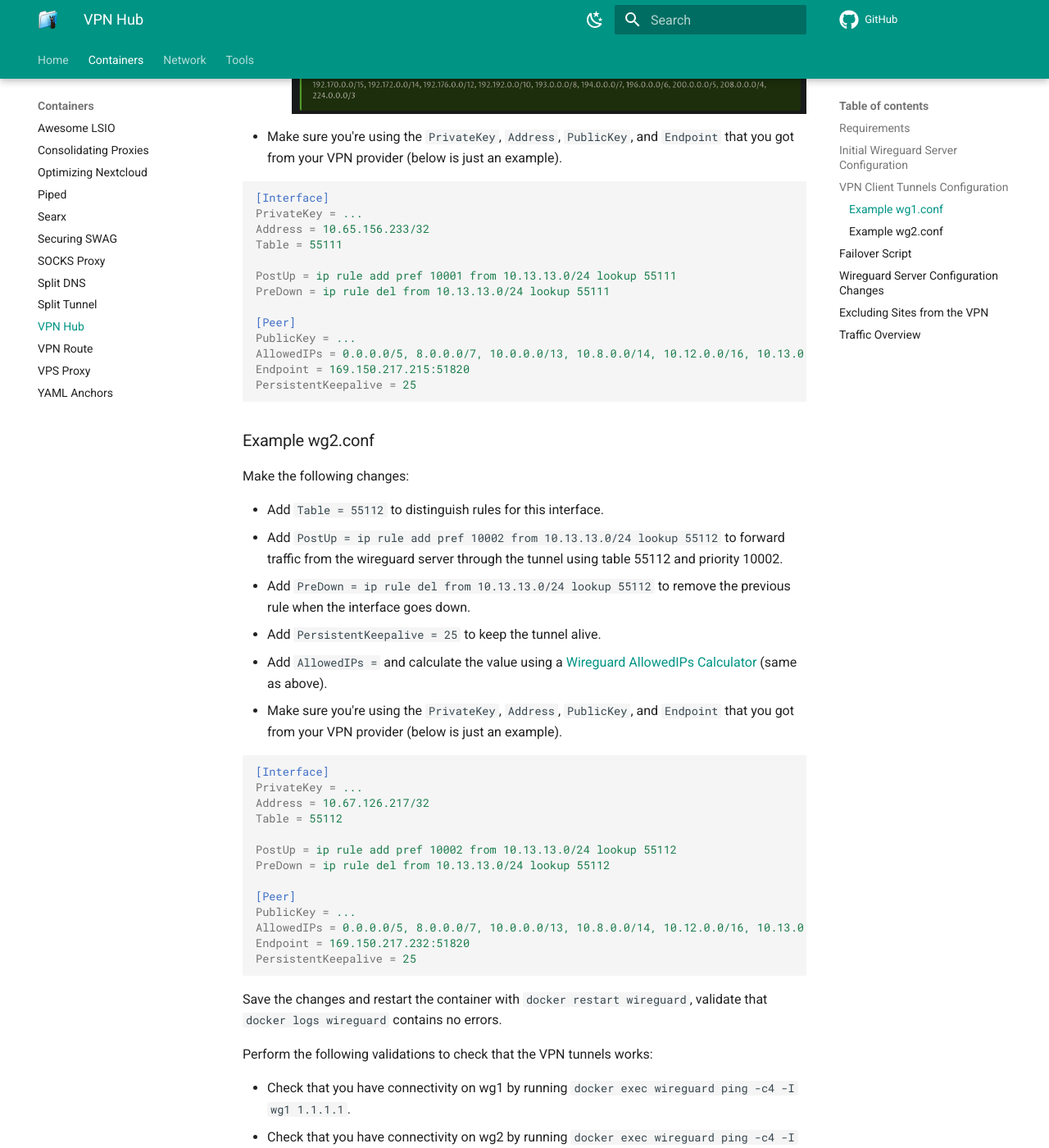
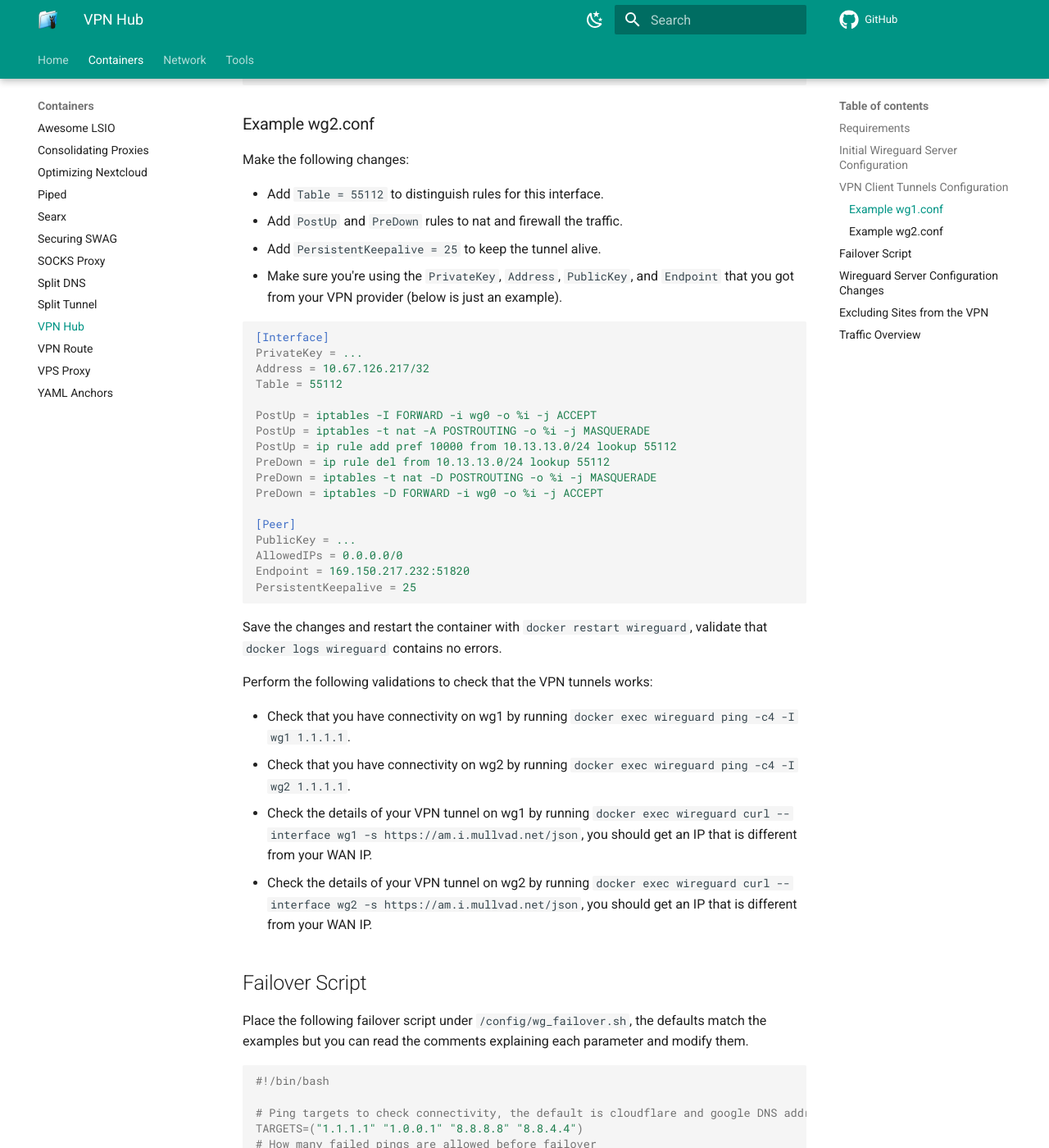
Before and after one commit to quietsy/advanced-configurations, an MkDocs documentation site: the page built from docs/hub.md, in a window 1280 px wide and 1400 px high, scrolled down 2208 px. Shown: the whole window at 82% size. Built offline with MkDocs 1.6.1 and Material for MkDocs 9.7.7, drawn with Linux system fonts in a browser that asks for light colours; comment, search, counter and statistics services are not loaded; some of the changed text lies outside the part shown.

Commit message:
Update hub

````diff
--- a/docs/hub.md
+++ b/docs/hub.md
@@ -50,15 +50,9 @@
 Make the following changes:
 
 - Add `Table = 55111` to distinguish rules for this interface.
-- Add `PostUp = ip rule add pref 10001 from 10.13.13.0/24 lookup 55111` to forward traffic from the wireguard server through the tunnel using table 55111 and priority 10001.
-- Add `PreDown = ip rule del from 10.13.13.0/24 lookup 55111` to remove the previous rule when the interface goes down.
+- Add `PostUp` and `PreDown` rules to nat and firewall the traffic.
 - Add `PersistentKeepalive = 25` to keep the tunnel alive.
-- Add `AllowedIPs = ` and calculate the value using a [Wireguard AllowedIPs Calculator](https://www.procustodibus.com/blog/2021/03/wireguard-allowedips-calculator/).
-  - Write `0.0.0.0/0` in the `Allowed IPs` field.
-  - Write your LAN subnet and Wireguard server subnet in the `Disallowed IPs` field, for example: `192.168.0.0/24, 10.13.13.0/24`, make sure it doesn't include the VPN interface address (`10.65.156.233` in the example below).
-  ![Hub2](images/hub2.png)
 - Make sure you're using the `PrivateKey`, `Address`, `PublicKey`, and `Endpoint` that you got from your VPN provider (below is just an example).
-
 
 ```ini
 [Interface]
@@ -66,12 +60,16 @@
 Address = 10.65.156.233/32
 Table = 55111
 
-PostUp = ip rule add pref 10001 from 10.13.13.0/24 lookup 55111
+PostUp = iptables -I FORWARD -i wg0 -o %i -j ACCEPT
+PostUp = iptables -t nat -A POSTROUTING -o %i -j MASQUERADE
+PostUp = ip rule add pref 10000 from 10.13.13.0/24 lookup 55111
 PreDown = ip rule del from 10.13.13.0/24 lookup 55111
+PreDown = iptables -t nat -D POSTROUTING -o %i -j MASQUERADE
+PreDown = iptables -D FORWARD -i wg0 -o %i -j ACCEPT
 
 [Peer]
 PublicKey = ...
-AllowedIPs = 0.0.0.0/5, 8.0.0.0/7, 10.0.0.0/13, 10.8.0.0/14, 10.12.0.0/16, 10.13.0.0/21, 10.13.8.0/22, 10.13.12.0/24, 10.13.14.0/23, 10.13.16.0/20, 10.13.32.0/19, 10.13.64.0/18, 10.13.128.0/17, 10.14.0.0/15, 10.16.0.0/12, 10.32.0.0/11, 10.64.0.0/10, 10.128.0.0/9, 11.0.0.0/8, 12.0.0.0/6, 16.0.0.0/4, 32.0.0.0/3, 64.0.0.0/2, 128.0.0.0/2, 192.0.0.0/9, 192.128.0.0/11, 192.160.0.0/13, 192.168.1.0/24, 192.168.2.0/23, 192.168.4.0/22, 192.168.8.0/21, 192.168.16.0/20, 192.168.32.0/19, 192.168.64.0/18, 192.168.128.0/17, 192.169.0.0/16, 192.170.0.0/15, 192.172.0.0/14, 192.176.0.0/12, 192.192.0.0/10, 193.0.0.0/8, 194.0.0.0/7, 196.0.0.0/6, 200.0.0.0/5, 208.0.0.0/4, 224.0.0.0/3
+AllowedIPs = 0.0.0.0/0
 Endpoint = 169.150.217.215:51820
 PersistentKeepalive = 25
 ```
@@ -81,10 +79,8 @@
 Make the following changes:
 
 - Add `Table = 55112` to distinguish rules for this interface.
-- Add `PostUp = ip rule add pref 10002 from 10.13.13.0/24 lookup 55112` to forward traffic from the wireguard server through the tunnel using table 55112 and priority 10002.
-- Add `PreDown = ip rule del from 10.13.13.0/24 lookup 55112` to remove the previous rule when the interface goes down.
+- Add `PostUp` and `PreDown` rules to nat and firewall the traffic.
 - Add `PersistentKeepalive = 25` to keep the tunnel alive.
-- Add `AllowedIPs = ` and calculate the value using a [Wireguard AllowedIPs Calculator](https://www.procustodibus.com/blog/2021/03/wireguard-allowedips-calculator/) (same as above).
 - Make sure you're using the `PrivateKey`, `Address`, `PublicKey`, and `Endpoint` that you got from your VPN provider (below is just an example).
 
 ```ini
@@ -93,12 +89,16 @@
 Address = 10.67.126.217/32
 Table = 55112
 
-PostUp = ip rule add pref 10002 from 10.13.13.0/24 lookup 55112
+PostUp = iptables -I FORWARD -i wg0 -o %i -j ACCEPT
+PostUp = iptables -t nat -A POSTROUTING -o %i -j MASQUERADE
+PostUp = ip rule add pref 10000 from 10.13.13.0/24 lookup 55112
 PreDown = ip rule del from 10.13.13.0/24 lookup 55112
+PreDown = iptables -t nat -D POSTROUTING -o %i -j MASQUERADE
+PreDown = iptables -D FORWARD -i wg0 -o %i -j ACCEPT
 
 [Peer]
 PublicKey = ...
-AllowedIPs = 0.0.0.0/5, 8.0.0.0/7, 10.0.0.0/13, 10.8.0.0/14, 10.12.0.0/16, 10.13.0.0/21, 10.13.8.0/22, 10.13.12.0/24, 10.13.14.0/23, 10.13.16.0/20, 10.13.32.0/19, 10.13.64.0/18, 10.13.128.0/17, 10.14.0.0/15, 10.16.0.0/12, 10.32.0.0/11, 10.64.0.0/10, 10.128.0.0/9, 11.0.0.0/8, 12.0.0.0/6, 16.0.0.0/4, 32.0.0.0/3, 64.0.0.0/2, 128.0.0.0/2, 192.0.0.0/9, 192.128.0.0/11, 192.160.0.0/13, 192.168.1.0/24, 192.168.2.0/23, 192.168.4.0/22, 192.168.8.0/21, 192.168.16.0/20, 192.168.32.0/19, 192.168.64.0/18, 192.168.128.0/17, 192.169.0.0/16, 192.170.0.0/15, 192.172.0.0/14, 192.176.0.0/12, 192.192.0.0/10, 193.0.0.0/8, 194.0.0.0/7, 196.0.0.0/6, 200.0.0.0/5, 208.0.0.0/4, 224.0.0.0/3
+AllowedIPs = 0.0.0.0/0
 Endpoint = 169.150.217.232:51820
 PersistentKeepalive = 25
 ```
@@ -126,7 +126,7 @@
 # The subnets that should be tunneled through wireguard
 LOCAL_RANGES=("10.13.13.0/24")
 # An array of tunnel details corresponding to the tunnel conf: <tunnel-name>;<table-number>;<rule-priority>
-TUNNELS=("wg1;55111;10001" "wg2;55112;10002")
+TUNNELS=("wg1;55111;10000" "wg2;55112;10000")
 # Connectivity check interval in seconds
 PING_INTERVAL=20
 LOG_FILE="/config/wg_failover.log"
@@ -288,12 +283,13 @@
 
 ## Traffic Overview
 
-![Hub3](images/hub3.png)
+![Hub3](images/hub2.png)
 
 The order of traffic is as follows:
 
-1. Local traffic - traffic made by the container.
-2. Excluded domains - bypasses the VPN and routes directly.
-3. Main VPN tunnel - the VPN tunnel in `wg1.conf`.
-4. Failover VPN tunnel - the VPN tunnel in `wg2.conf`.
-5. Subnets not in AllowedIPs - in our example `10.13.13.0/24` and `192.168.0.0/24` bypasses the VPN and gets routed directly.
+1. Localhost - traffic to the container.
+2. Local network - traffic the DNS and gateway.
+3. Wireguard clients - traffic to the wireguard clients.
+4. Excluded domains - bypasses the VPN and routes directly.
+5. Main VPN tunnel - the VPN tunnel in `wg1.conf`.
+6. Failover VPN tunnel - the VPN tunnel in `wg2.conf`.
````
Also changed, not shown: other parts of docs/hub.md (+8 -13 lines), docs/images/hub.png, docs/images/hub2.png, docs/images/hub3.png (deleted).
